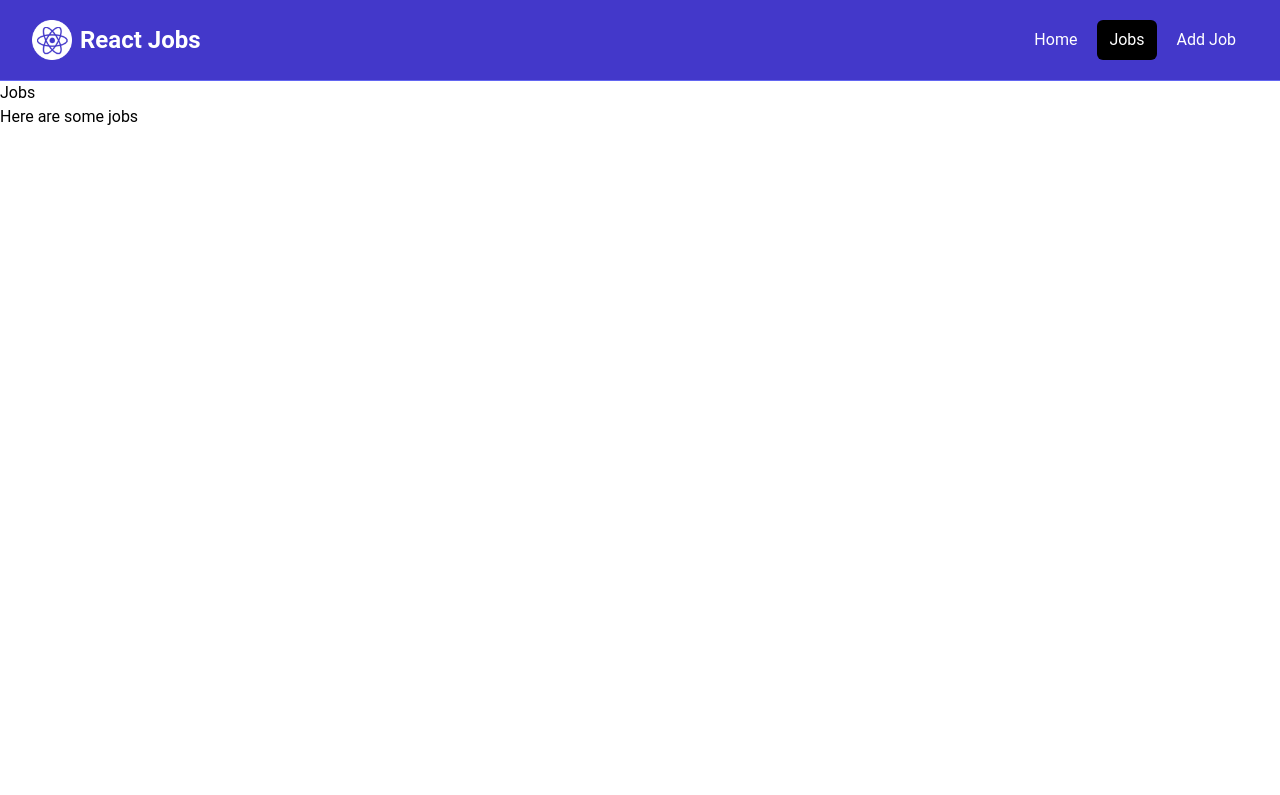
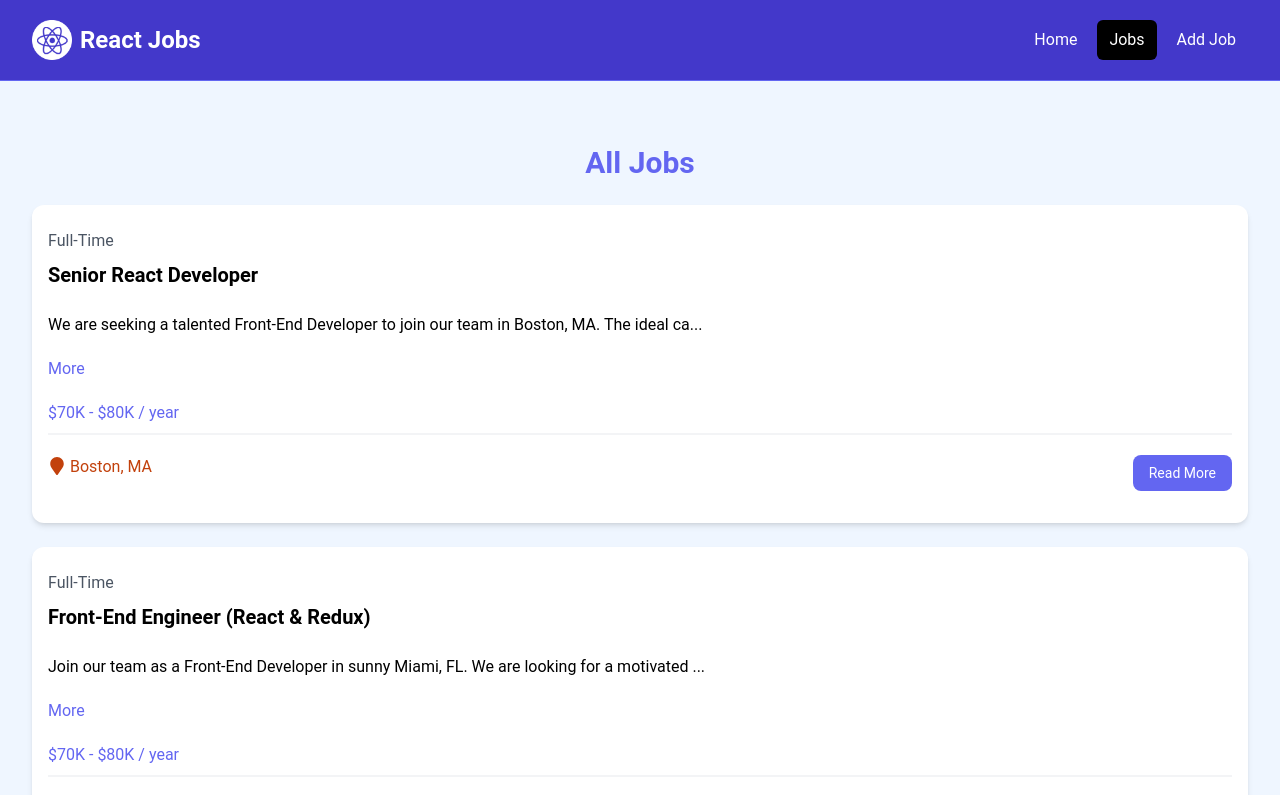
Before and after one commit to jordicastro/react-jobs, a React (Vite) app: page /jobs in a window 1280 px wide. Shown: the top 795 px of the page. Built offline with nearby package versions, Linux system fonts and the light colour scheme.

Commit message:
install json-server => mock backend

```diff
--- a/package.json
+++ b/package.json
@@ -7,7 +7,8 @@
     "dev": "vite",
     "build": "vite build",
     "lint": "eslint . --ext js,jsx --report-unused-disable-directives --max-warnings 0",
-    "preview": "vite preview"
+    "preview": "vite preview",
+    "server": "json-server --watch src/jobs.json --port 8000"
   },
   "dependencies": {
     "react": "^18.2.0",
@@ -24,6 +25,7 @@
     "eslint-plugin-react": "^7.34.1",
     "eslint-plugin-react-hooks": "^4.6.0",
     "eslint-plugin-react-refresh": "^0.4.6",
+    "json-server": "^1.0.0-alpha.23",
     "postcss": "^8.4.38",
     "tailwindcss": "^3.4.3",
     "vite": "^5.2.0"
--- a/src/components/JobListings.jsx
+++ b/src/components/JobListings.jsx
@@ -1,16 +1,18 @@
 import jobs from '../jobs.json'
 import JobListing from './JobListing'
-const JobListings = () => {
-    const recentJobs = jobs.slice(0, 3);
+import PropTypes from 'prop-types';
+
+const JobListings = ({ isHome = false }) => {
+    const jobListings = isHome ? jobs.jobs.slice(0, 3) : jobs.jobs;
   return (
     <>
         <section className="bg-blue-50 px-4 py-10">
             <div className="container-xl lg:container m-auto">
                 <h2 className="text-3xl font-bold text-indigo-500 mb-6 text-center">
-                Browse Jobs
+                 { isHome ? 'Recent Jobs' : 'All Jobs'}
                 </h2>
                 <div className="grid grid-cols-1 md:grid-cols-3 gap-6">
-                    {recentJobs.map( (job) => (
+                    {jobListings.map( (job) => (
                         <JobListing key={job.id} job={job}/>
                     ) ) }
 
@@ -21,4 +23,8 @@
   )
 }
 
+JobListings.propTypes = {
+    isHome: PropTypes.bool,
+}
+
 export default JobListings
--- a/src/jobs.json
+++ b/src/jobs.json
@@ -1,4 +1,5 @@
-[
+{
+ "jobs" : [
     {
       "id": "1",
       "title": "Senior React Developer",
@@ -84,3 +85,4 @@
       }
     }
 ]
+}
--- a/src/pages/HomePage.jsx
+++ b/src/pages/HomePage.jsx
@@ -8,7 +8,7 @@
     <>
         <Hero />
         <HomeCards />
-        <JobListings />
+        <JobListings isHome={true} />
         <ViewAllJobs />
     </>
   )
--- a/src/pages/JobsPage.jsx
+++ b/src/pages/JobsPage.jsx
@@ -1,8 +1,11 @@
+import JobListings from '../components/JobListings';
+
 const JobsPage = () => {
   return (
     <>
-        <h1>Jobs</h1>
-        <p>Here are some jobs</p>
+        <section className='bg-blue-50 px-4 py-6'>
+          <JobListings />
+        </section>
     </>
   );
 }
```
Also changed, not shown: 1 other file (tests, documents, lock files or other folders).
